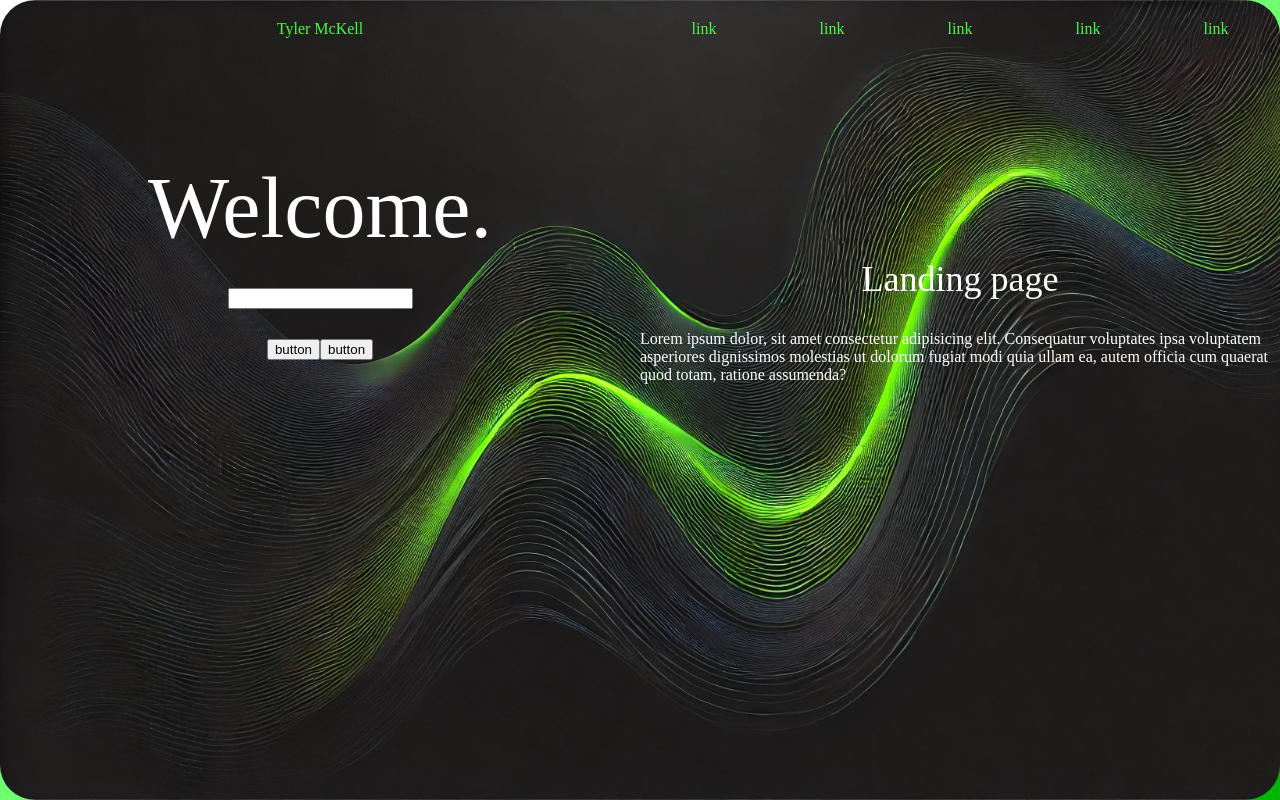
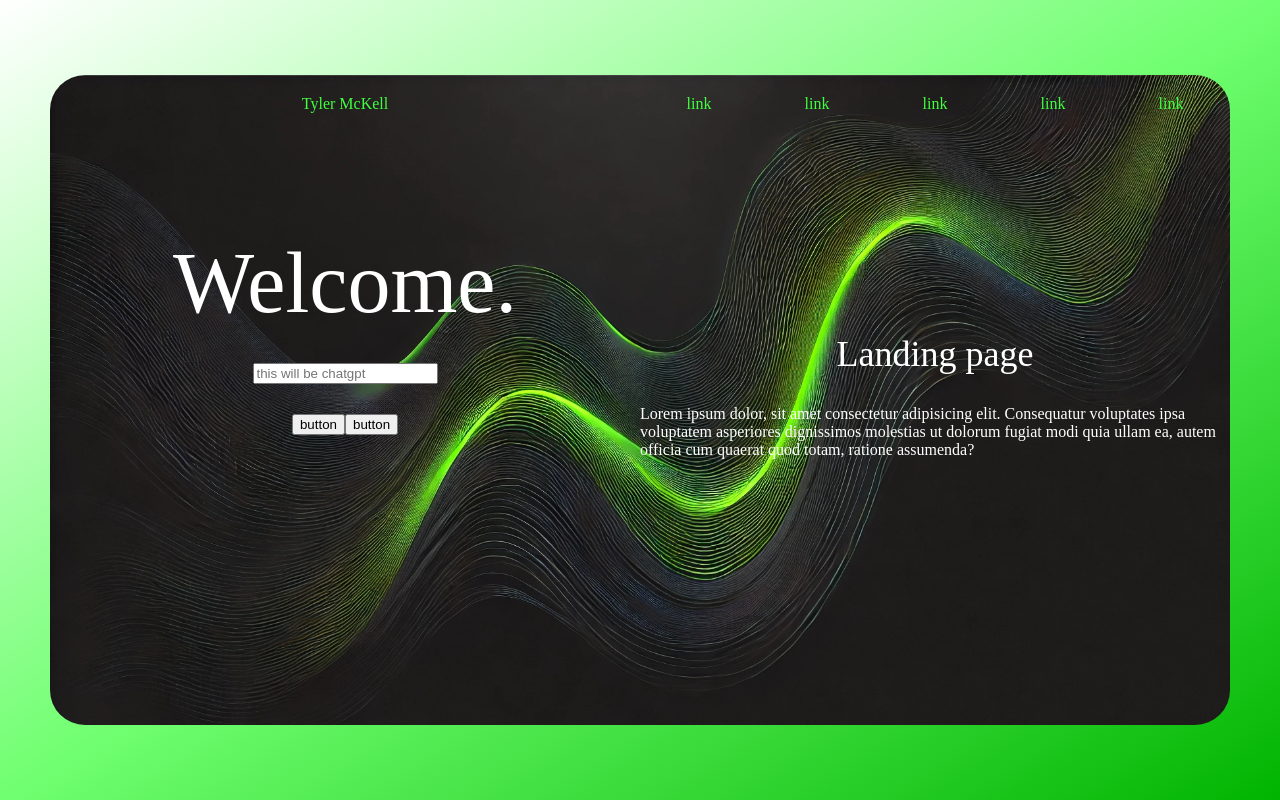
Before and after one commit to tylermckell01/Portfolio, a React (Create React App) app: page / in a window 1280 px wide. Built offline with nearby package versions, Linux system fonts and the light colour scheme.

Commit message:
styles look solid for initial setup

```diff
--- a/src/components/Hero.jsx
+++ b/src/components/Hero.jsx
@@ -4,7 +4,7 @@ export default function Hero() {
       <div className="left">
         <div className="title">Welcome.</div>
         <div className="search">
-          <input type="text" />
+          <input type="text" placeholder="this will be chatgpt" />
         </div>
         <div className="buttons">
           <button>button</button>
--- a/src/styles/common/common.scss
+++ b/src/styles/common/common.scss
@@ -3,7 +3,6 @@ body {
 
   .App {
     margin: 0;
-    width: 100%;
     height: 100vh;
     display: flex;
     background: linear-gradient(
@@ -14,6 +13,8 @@ body {
     );
 
     .background {
+      margin: 75px 50px;
+      width: 100%;
       background-image: url("../../images/green-background-3.webp");
       background-size: cover;
       border-radius: 35px;
--- a/src/styles/components/header.scss
+++ b/src/styles/components/header.scss
@@ -1,5 +1,5 @@
 .header {
-  width: 100%;
+  // width: 100%;
   display: flex;
   color: rgb(64, 255, 64);
   padding: 20px 0;
--- a/src/styles/components/hero.scss
+++ b/src/styles/components/hero.scss
@@ -1,5 +1,5 @@
 .hero {
-  width: 100%;
+  // width: 100%;
   display: flex;
   color: white;
   border-radius: 0 0 15px 15px;
```
